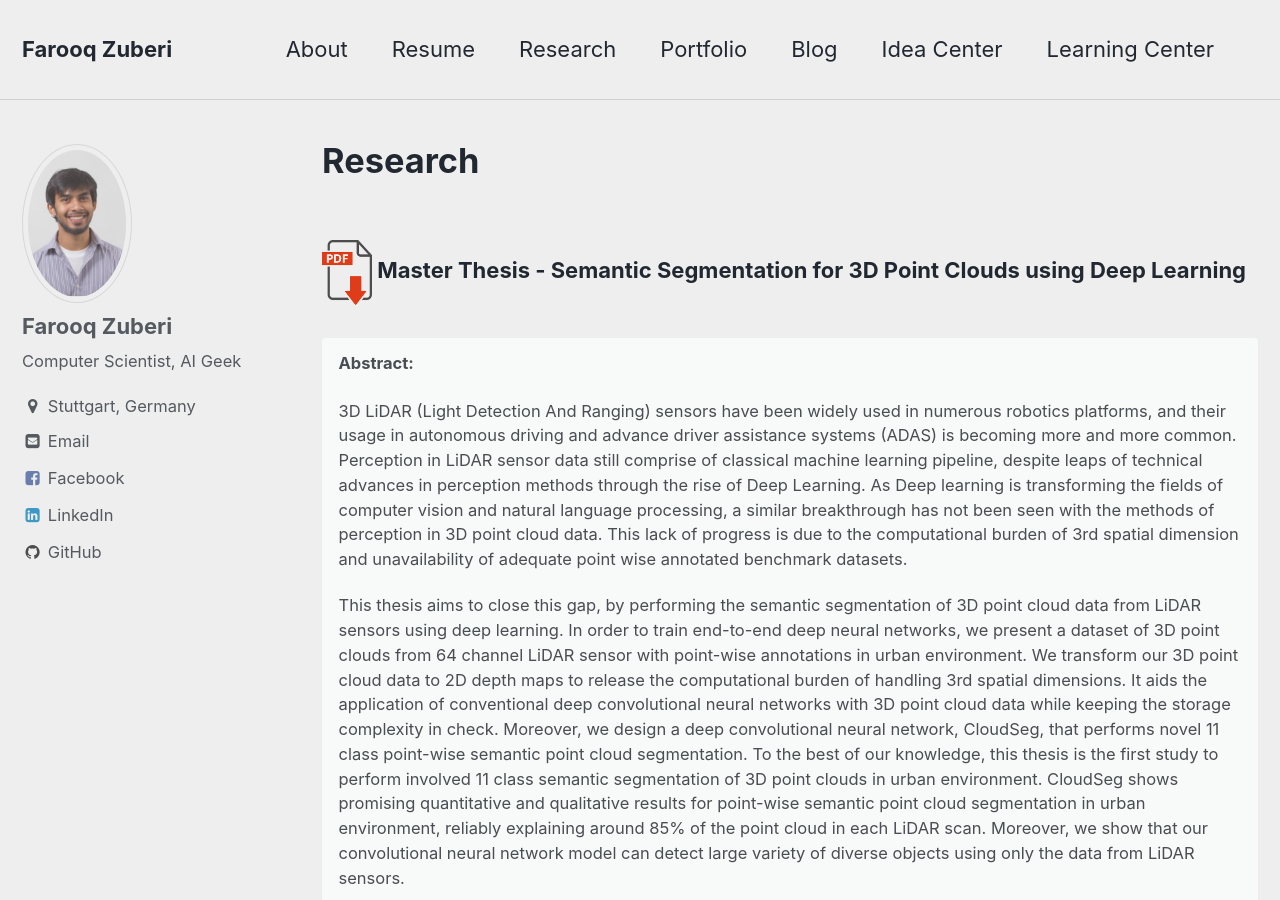
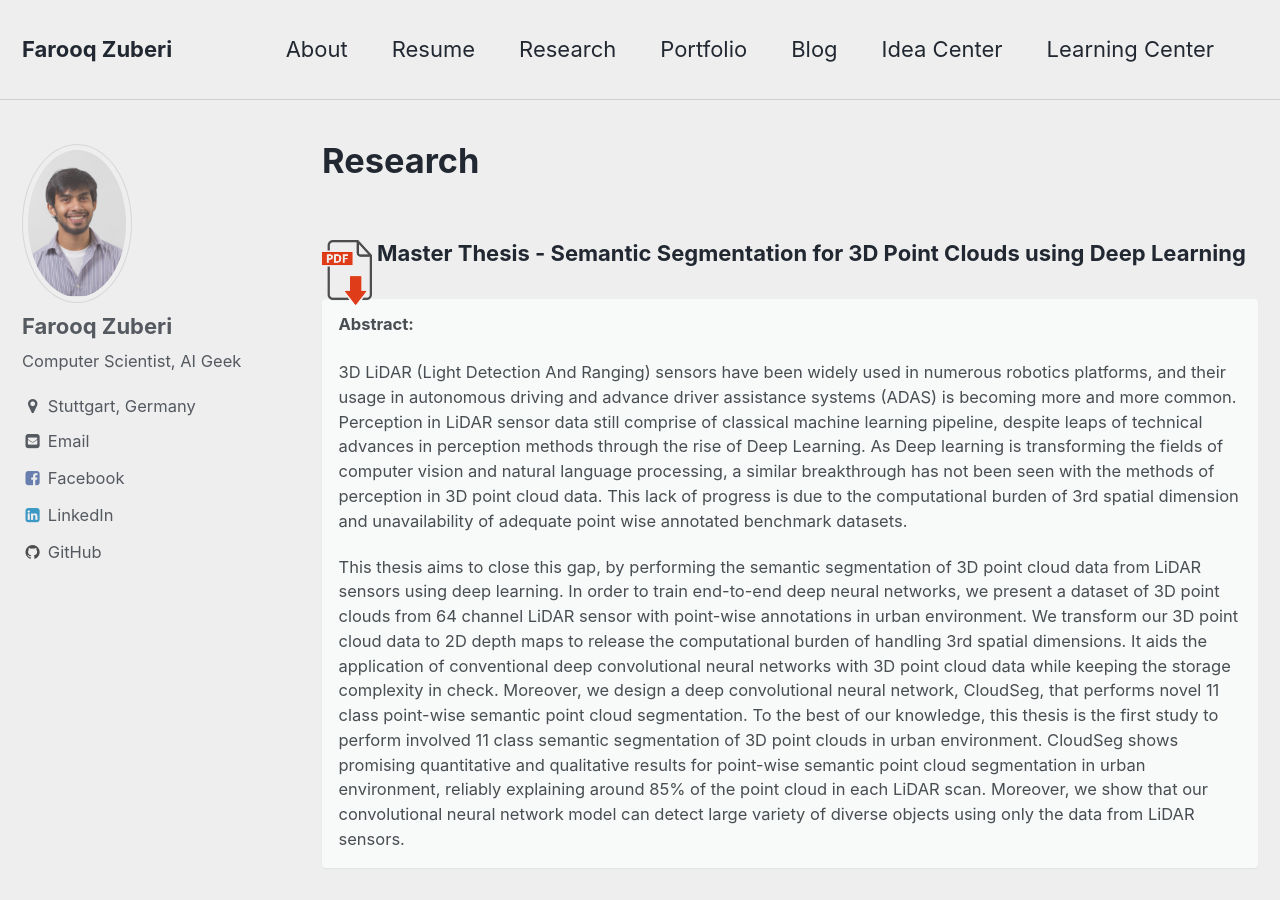
Before and after one commit to FarooqZuberi/FarooqZuberi.github.io, a Jekyll site: the page built from _pages/publications.html, in a window 1280 px wide and 900 px high. Built offline with Jekyll 4.4.1, drawn with Linux system fonts in a browser that asks for light colours.

Commit message:
fixed minor issues

```diff
--- a/_pages/publications.html
+++ b/_pages/publications.html
@@ -4,7 +4,7 @@
 layout: single
 ---
 
-<h3><a href="https://drive.google.com/file/d/0B2rr9ElbXBeSeU9JOVkxN0Fibjg/view?usp=sharing" target="_blank"><img src="{{ site.url }}{{ site.baseurl }}/assets/images/icons/pdf.gif" alt="Semantic Segmentation for 3D Point Clouds using Deep Learning" height="50" width="50"></a>&nbsp;Master Thesis - Semantic Segmentation for 3D Point Clouds using Deep Learning</h3>
+<h3><a href="https://drive.google.com/file/d/0B2rr9ElbXBeSeU9JOVkxN0Fibjg/view?usp=sharing" target="_blank"><img src="{{ site.url }}{{ site.baseurl }}/assets/images/icons/pdf.gif" alt="Semantic Segmentation for 3D Point Clouds using Deep Learning" style="float: left;" height="50" width="50"></a><div style="padding-left:55px;display: block;">Master Thesis - Semantic Segmentation for 3D Point Clouds using Deep Learning</div></h3>
 <div class="notice">
 <h4>Abstract:</h4>
 <br>
@@ -13,8 +13,8 @@
 </div>
 
 <h2>Research work during Bachelor Degree</h2>
-<h3><a href="http://ieeexplore.ieee.org/document/6754607/" target="_blank"><img src="{{ site.url }}{{ site.baseurl }}/assets/images/icons/pdf.gif" alt="ClickSafe/Mitigation and Prevention from Clickjacking – Bachelors Thesis" height="50" width="50"></a>&nbsp;ClickSafe/Mitigation and Prevention from Clickjacking – Bachelors Thesis</h3>
-<p>Conference: 15th IEEE International Symposium on High Assurance Systems Engineering, 2014, Miami, Florida, USA. A browser security add-on that mitigate click-jacking using detection system and collaborative user feedback.</p>
+<h3><a href="http://ieeexplore.ieee.org/document/6754607/" target="_blank"><img src="{{ site.url }}{{ site.baseurl }}/assets/images/icons/pdf.gif" alt="ClickSafe/Mitigation and Prevention from Clickjacking – Bachelors Thesis" style="float: left;"  height="50" width="50"></a><div style="padding-left:55px;display: block;">ClickSafe/Mitigation and Prevention from Clickjacking – Bachelors Thesis</div></h3>
+<p style="padding-top: 3px;">Conference: 15th IEEE International Symposium on High Assurance Systems Engineering, 2014, Miami, Florida, USA. A browser security add-on that mitigate click-jacking using detection system and collaborative user feedback.</p>
 
 <div class="notice">
 <h4>Abstract:</h4>
@@ -26,5 +26,6 @@
 <p style="padding-top: 3px;">Conference: 6th International Conference on Innovative Computing Technology (INTECH), 2016, Islamabad, PK.</p>
 <div class="notice">
 <h4>Abstract:</h4>
+<br>
 <p>Kinect, a motion sensing input device for gaming consoles has been successfully utilized for video games, and rehabilitation of paralyzed patients. We use this device to make learning a fun activity for children. Children learn to draw shapes by moving their hands in front of the Kinect device. We automatically recognize and classify their dynamic hand gestures into predefined shapes, namely; rectangles, triangles, and circles. To decrease over fitting and the cost of generating sample shapes a novel feature engineering approach is also proposed that increases the performance by more than 11%. We used three different machine learning algorithms and successfully classified the shapes with an accuracy of more than 97%.</p>
 </div>
```
